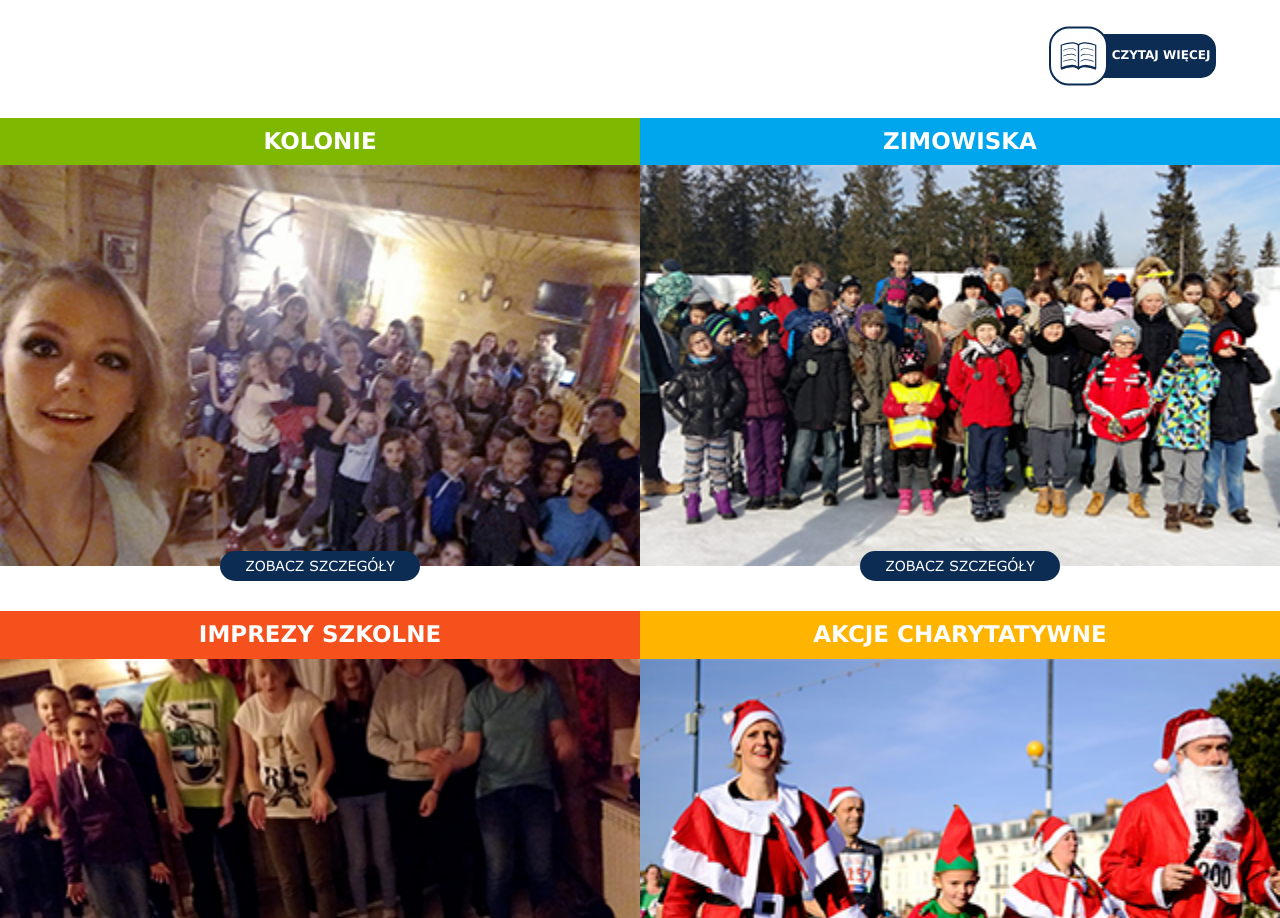
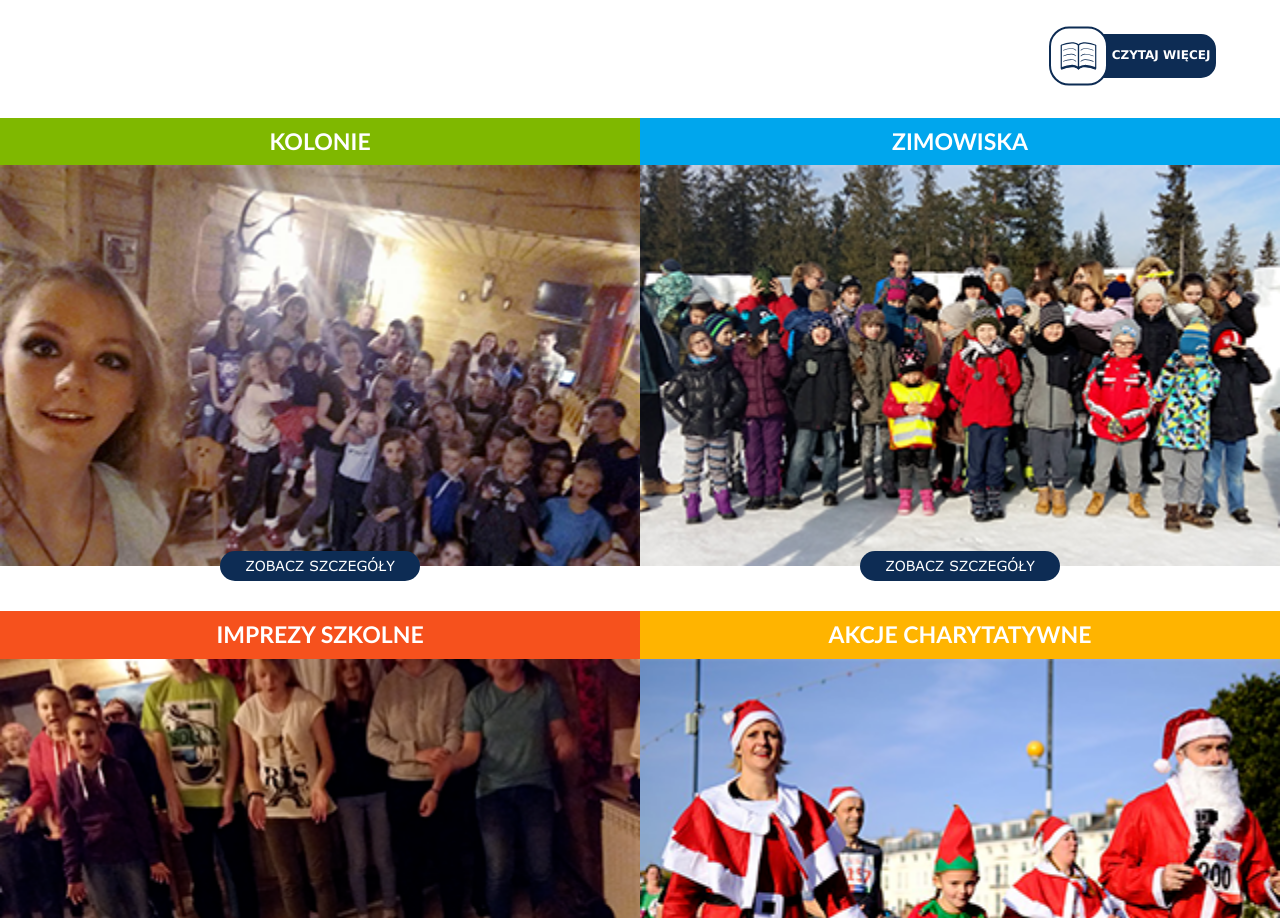
Before and after one commit to Gazi96/stow_nasze_dzieci, a website: page index.html in a window 1280 px wide. Shown: the part 1649-2567 px from the top of the page. Drawn offline with Linux system fonts and the light colour scheme; files whose address does not match are found by name.

Commit message:
change fonts

```diff
--- a/app/css/styles.css
+++ b/app/css/styles.css
@@ -491,7 +491,7 @@ body {
     margin: 0;
     flex-basis: 100%;
     font-size: 23px;
-    font-family: "Verdana"; }
+    font-family: "Calibri", sans-serif; }
   .section--photo .section__headline--navy {
     background-color: #0d2c54; }
   .section--photo .content {
```
